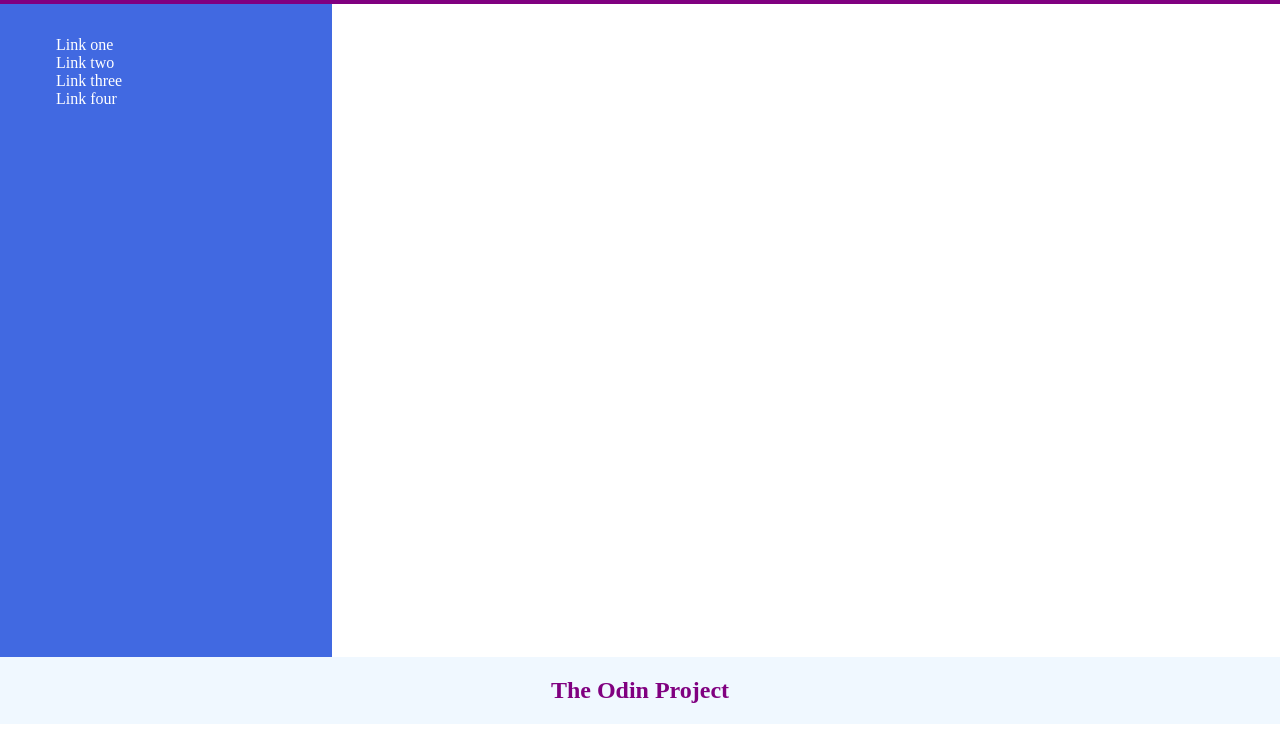
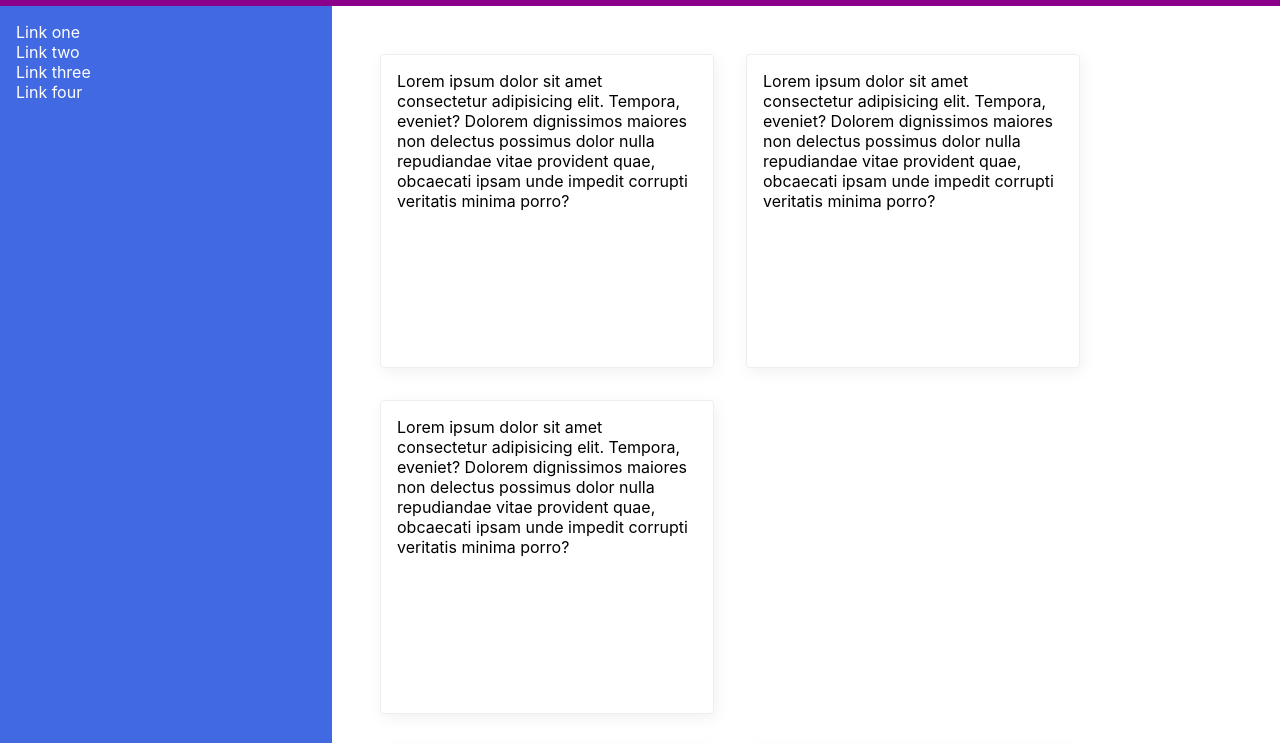
Before and after one commit to LaurentiuSoit/flexbox-site, a plain HTML site: page index.html in a window 1280 px wide. Shown: the part 76-819 px from the top of the page. Drawn offline with Linux system fonts and the light colour scheme.

Commit message:
Finished website

```diff
--- a/index.html
+++ b/index.html
@@ -21,7 +21,15 @@
                     <li><a href="https://www.google.com/">Link four</a></li>
                 </ul>
             </div>
-            <div class = "right-panes"></div>
+            <div class = "right-panes">
+                <div class = "item">Lorem ipsum dolor sit amet consectetur adipisicing elit. Tempora, eveniet? Dolorem dignissimos maiores non delectus possimus dolor nulla repudiandae vitae provident quae, obcaecati ipsam unde impedit corrupti veritatis minima porro?</div>
+                <div class = "item">Lorem ipsum dolor sit amet consectetur adipisicing elit. Tempora, eveniet? Dolorem dignissimos maiores non delectus possimus dolor nulla repudiandae vitae provident quae, obcaecati ipsam unde impedit corrupti veritatis minima porro?</div>
+                <div class = "item">Lorem ipsum dolor sit amet consectetur adipisicing elit. Tempora, eveniet? Dolorem dignissimos maiores non delectus possimus dolor nulla repudiandae vitae provident quae, obcaecati ipsam unde impedit corrupti veritatis minima porro?</div>
+                <div class = "break"></div>
+                <div class = "item">Lorem ipsum dolor sit amet consectetur adipisicing elit. Tempora, eveniet? Dolorem dignissimos maiores non delectus possimus dolor nulla repudiandae vitae provident quae, obcaecati ipsam unde impedit corrupti veritatis minima porro?</div>
+                <div class = "item">Lorem ipsum dolor sit amet consectetur adipisicing elit. Tempora, eveniet? Dolorem dignissimos maiores non delectus possimus dolor nulla repudiandae vitae provident quae, obcaecati ipsam unde impedit corrupti veritatis minima porro?</div>
+                <div class = "item">Lorem ipsum dolor sit amet consectetur adipisicing elit. Tempora, eveniet? Dolorem dignissimos maiores non delectus possimus dolor nulla repudiandae vitae provident quae, obcaecati ipsam unde impedit corrupti veritatis minima porro?</div>
+            </div>
         </div>
         <div class = "bottom-bar">
             <h2 class = "footer-text">The Odin Project</h1>
--- a/styles.css
+++ b/styles.css
@@ -1,32 +1,23 @@
-html
-{
-    height: 100%;
-}
 body
 {
+    font-family: -apple-system, BlinkMacSystemFont, 'Segoe UI', Roboto, Oxygen, Ubuntu, Cantarell, 'Open Sans', 'Helvetica Neue', sans-serif;
     margin: 0;
     padding: 0;
-    height: 100%;
 }
 
 .large-container
 {
     display: flex;
     flex-direction: column;
-    height: 100%;
     justify-content:space-between;
-}
-
-.large-container div
-{
-    height: 100px;
+    height: 100vh;
 }
 
 .top-bar
 {
     display: flex;
     flex : 1;
-    background-color: purple;
+    background-color: darkmagenta;
     align-items: center;
 }
 
@@ -44,10 +35,6 @@ body
     flex: 13;
 }
 
-.middle-portion div
-{
-    height: 100%;
-}
 
 .left-links
 {
@@ -57,10 +44,17 @@ body
     padding: 16px;
 }
 
-.left-links li
+ul
+{
+    padding: 0;
+    margin: 0;
+}
+
+li
 {
     list-style: none;
     size: 24px;
+
 }
 
 .left-links a
@@ -71,7 +65,26 @@ body
 
 .right-panes
 {
-    flex: 1;
+    display: flex;
+    flex-wrap: wrap;
+    padding: 32px;
+}
+
+.item
+{
+    height: 280px;
+    width: 300px;
+    padding: 16px;
+    margin: 16px;
+    border: 1px solid #eee;
+    box-shadow: 2px 4px 16px rgba(0, 0, 0, .06);
+    border-radius: 4px;
+}
+
+.break
+{
+    width: 100%;
+    height: 0%;
 }
 
 .bottom-bar
```
